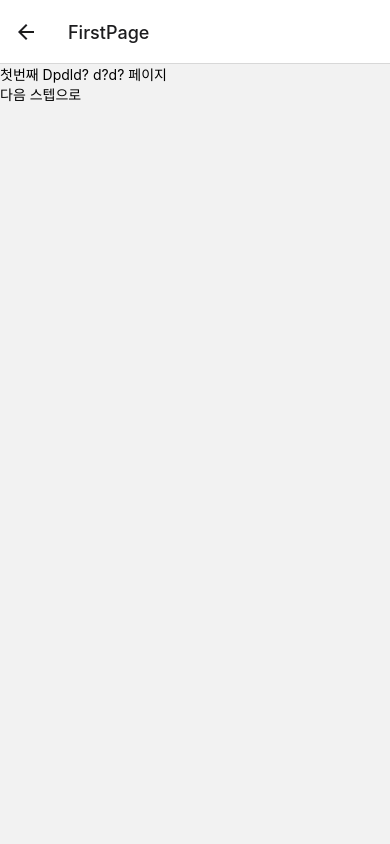
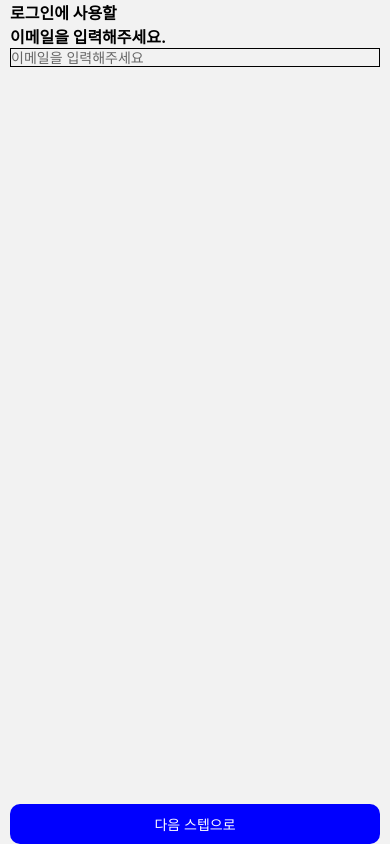
Before and after one commit to lmotp/otaku-app, a React Native app: screen /SignUp in a window 390 px wide. Built offline with nearby package versions, Linux system fonts and the light colour scheme.

Commit message:
Sign Up Styling

```diff
--- a/src/components/SignUp/FirstPage.tsx
+++ b/src/components/SignUp/FirstPage.tsx
@@ -1,17 +1,51 @@
 import {SignUpParamList} from '@/views/SignUp';
 import {NavigationProp, useNavigation} from '@react-navigation/native';
-import React from 'react';
+import {useCallback, useRef, useState} from 'react';
 import {Pressable, Text, View} from 'react-native';
+import {TextInput} from 'react-native-gesture-handler';
+import common from './common/style';
 
 function FirstPage() {
   const navigation = useNavigation<NavigationProp<SignUpParamList>>();
+  const [email, setEmail] = useState('');
+  const emailRef = useRef<TextInput | null>(null);
+  const passwordRef = useRef<TextInput | null>(null);
+
   const onPressNextStep = () => navigation.navigate('SecondPage');
 
+  const onChangeEmail = useCallback((text: string) => {
+    setEmail(text.trim());
+  }, []);
+
   return (
-    <View>
-      <Text>첫번째 Dpdld? d?d? 페이지</Text>
-      <Pressable>
-        <Text onPress={onPressNextStep}>다음 스텝으로</Text>
+    <View style={common.container}>
+      <View>
+        <Text style={common.title}>로그인에 사용할</Text>
+        <Text style={common.title}>이메일을 입력해주세요.</Text>
+
+        <View>
+          <TextInput
+            style={common.input}
+            onChangeText={onChangeEmail}
+            placeholder="이메일을 입력해주세요"
+            placeholderTextColor="#666"
+            importantForAutofill="yes"
+            autoComplete="email"
+            textContentType="emailAddress"
+            value={email}
+            returnKeyType="next"
+            clearButtonMode="while-editing"
+            ref={emailRef}
+            onSubmitEditing={() => passwordRef.current?.focus()}
+            blurOnSubmit={false}
+          />
+        </View>
+      </View>
+
+      <Pressable style={common.nextStepButton}>
+        <Text style={common.nextStepButtonText} onPress={onPressNextStep}>
+          다음 스텝으로
+        </Text>
       </Pressable>
     </View>
   );
--- /dev/null
+++ b/src/components/SignUp/common/style.tsx
@@ -0,0 +1,33 @@
+import {Dimensions, StyleSheet} from 'react-native';
+
+export default StyleSheet.create({
+  container: {
+    display: 'flex',
+    justifyContent: 'space-between',
+    paddingHorizontal: 10,
+
+    height: Dimensions.get('window').height,
+  },
+  title: {
+    fontSize: 16,
+    fontWeight: '700',
+  },
+
+  nextStepButton: {
+    paddingVertical: 10,
+    width: Dimensions.get('window').width - 20,
+    backgroundColor: 'blue',
+    borderRadius: 10,
+  },
+  nextStepActiveButton: {
+    backgroundColor: 'green',
+  },
+  nextStepButtonText: {
+    textAlign: 'center',
+    color: 'white',
+  },
+
+  input: {
+    borderWidth: StyleSheet.hairlineWidth,
+  },
+});
--- a/src/views/SignUp.tsx
+++ b/src/views/SignUp.tsx
@@ -7,13 +7,15 @@ export type SignUpParamList = {
   SecondPage: undefined;
 };
 
-const Stack = createStackNavigator();
-function SignUp({}) {
+const Stack = createStackNavigator<SignUpParamList>();
+
+function SignUp() {
   return (
     <Stack.Navigator
       screenOptions={{
-        headerMode: 'float',
+        cardOverlayEnabled: false,
         ...TransitionPresets.SlideFromRightIOS,
+        headerShown: false,
       }}>
       <Stack.Screen name="FirstPage" component={FirstPage} />
       <Stack.Screen name="SecondPage" component={SecondPage} />
```
